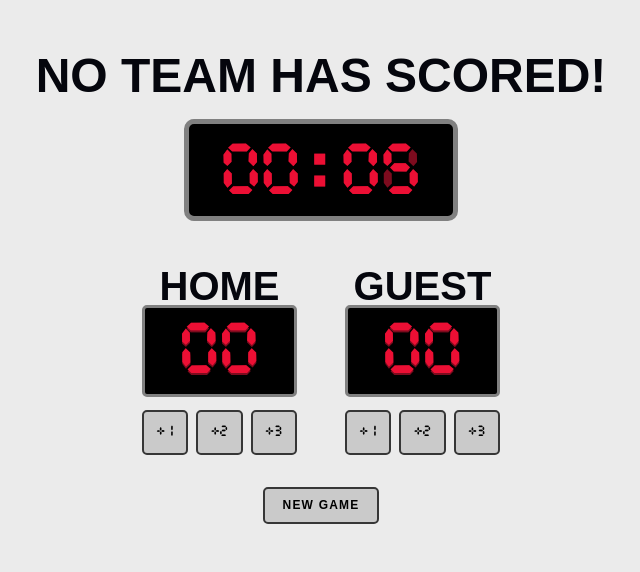
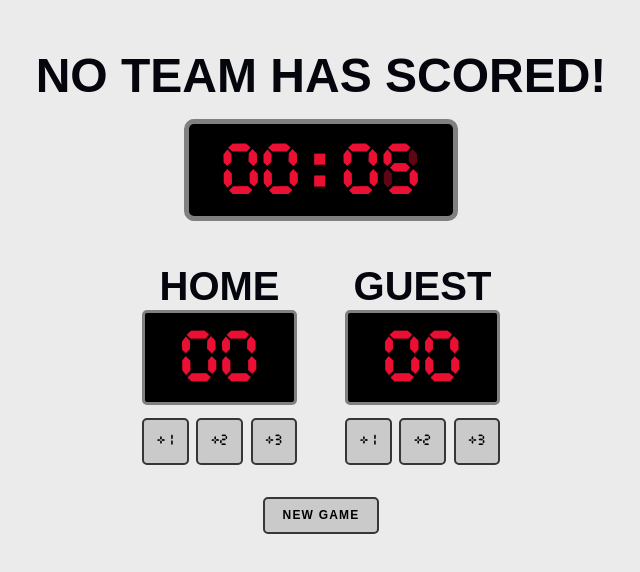
Before and after one commit to SondreHal/SoloProject-BasketballScoreboard, a plain HTML site: page index.html in a window 1280 px wide. Shown: the whole page, without its empty margins (319-959 px from the left). Drawn offline with Linux system fonts and the light colour scheme.

Commit message:
css cleanup

```diff
--- a/index.js
+++ b/index.js
@@ -82,13 +82,13 @@ function newGame() {
 function checkLead() {
 	if (homeCount > guestCount) {
 		// HOME LEADS
-		homeScoreContainer.style.boxShadow = '0px 0px 10px 5px #ff1500';
+		homeScoreContainer.style.boxShadow = '0px 0px 15px 1px hsla(341, 100%, 50%, 1)';
 		guestScoreContainer.style.boxShadow = '';
 		leadingTeamText.textContent = 'HOME TEAM IS IN THE LEAD!';
 	} else if (homeCount < guestCount) {
 		// GUEST LEADS
 		homeScoreContainer.style.boxShadow = '';
-		guestScoreContainer.style.boxShadow = '0px 0px 10px 5px #ff1500';
+		guestScoreContainer.style.boxShadow = '0px 0px 15px 1px hsla(341, 100%, 50%, 1)';
 		leadingTeamText.textContent = 'GUEST TEAM IS IN THE LEAD!';
 	} else if (homeCount === 0 && guestCount === 0) {
 		// NO SCORE
--- a/style.css
+++ b/style.css
@@ -25,6 +25,7 @@ h2 {
 	font-size: 40px;
 	font-weight: 700;
 	line-height: 35.89px;
+	padding-bottom: 0.3rem;
 }
 p {
 	font-family: Crsd, Arial, Helvetica, sans-serif;
@@ -56,7 +57,8 @@ button:hover {
 	font-size: 64px;
 }
 .num-behind {
-	color: #7d0b1e;
+	color: #ec0f34;
+	opacity: 0.4;
 	display: flex;
 	font-size: 64px;
 	left: 50%;
@@ -79,7 +81,7 @@ button:hover {
 	border-radius: 5px;
 	border: 3px solid grey;
 	margin-bottom: 0.8rem;
-	padding: 0.7rem 0 0.3rem;
+	padding: 0.9rem 0 0.3rem;
 	position: relative;
 	width: 155px;
 	z-index: -2;
@@ -95,7 +97,8 @@ button:hover {
 }
 .btn_score {
 	font-family: Crsd;
-	padding: 0.8rem;
+	width: 30%;
+	aspect-ratio: 1/1;
 }
 
 .reset-btn {
@@ -104,3 +107,18 @@ button:hover {
 	letter-spacing: 0.1em;
 	padding: 0.8em 1.5em;
 }
+
+@media screen and (max-width: 360px) {
+	h1 {
+		font-size: 40px;
+	}
+	h2 {
+		font-size: 32px;
+	}
+	.score-container {
+		gap: 1.5rem;
+	}
+	.score-num-container {
+		width: 135px;
+	}
+}
```
